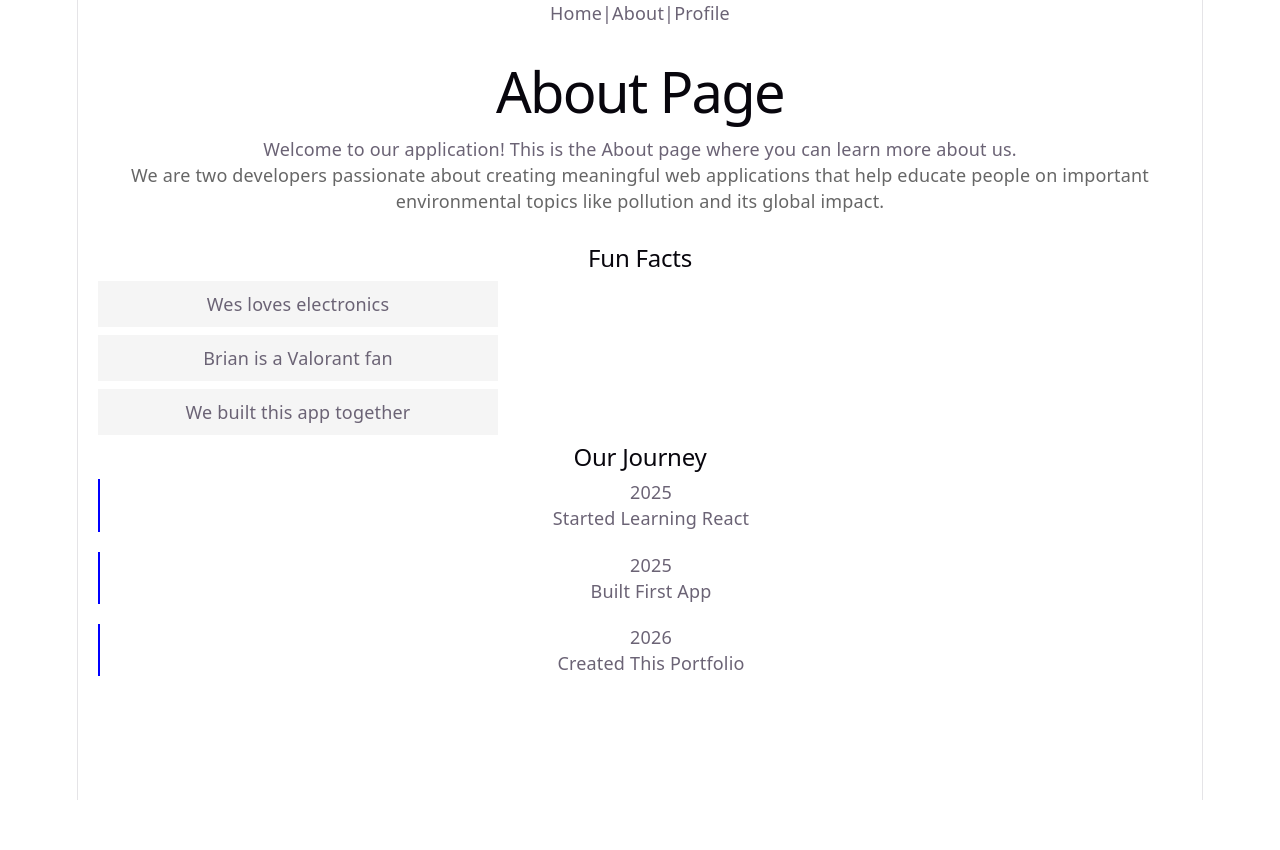
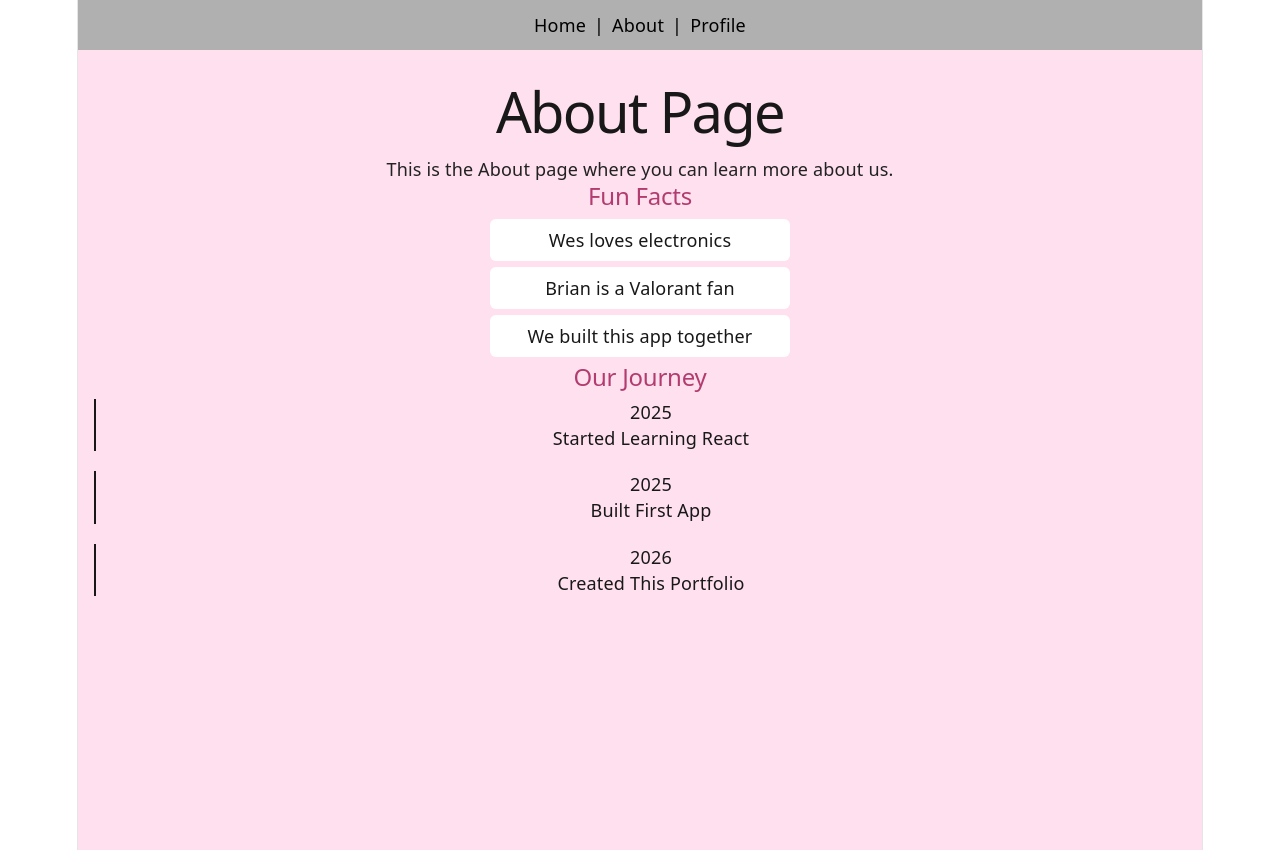
Before and after one commit to wessypoo/finalbrianwisely, a React (Vite) app in the folder finalbriandiddywisely/: page /about in a window 1280 px wide. Before the commit the page ends 800 px from the top, so only its background shows below. Built offline with nearby package versions, Linux system fonts and the light colour scheme.

Commit message:
colors and everything

```diff
--- a/finalbriandiddywisely/src/App.jsx
+++ b/finalbriandiddywisely/src/App.jsx
@@ -9,12 +9,12 @@ import CommentList from "./components/CommentList";
 function App() {
   return (
     <BrowserRouter>
-      <nav className="navbar">
-        <Link to="/" className="nav-link">Home</Link>
-        <span className="nav-separator">|</span>
-        <Link to="/about" className="nav-link">About</Link>
-        <span className="nav-separator">|</span>
-        <Link to="/profile" className="nav-link">Profile</Link>
+      <nav className="navbar" style={{ background: '#b0b0b0', padding: '12px 0', color: 'black' }}>
+        <Link to="/" className="nav-link" style={{ color: 'black', textDecoration: 'none', margin: '0 8px' }}>Home</Link>
+        <span className="nav-separator" style={{ color: 'black' }}>|</span>
+        <Link to="/about" className="nav-link" style={{ color: 'black', textDecoration: 'none', margin: '0 8px' }}>About</Link>
+        <span className="nav-separator" style={{ color: 'black' }}>|</span>
+        <Link to="/profile" className="nav-link" style={{ color: 'black', textDecoration: 'none', margin: '0 8px' }}>Profile</Link>
       </nav>
 
       <Routes>
--- a/finalbriandiddywisely/src/components/ProjectCard.jsx
+++ b/finalbriandiddywisely/src/components/ProjectCard.jsx
@@ -2,9 +2,9 @@ import React from 'react';
 
 const ProjectCard = ({ name, description }) => {
   return (
-    <div style={{ border: '1px solid black', padding: '15px', margin: '10px', width: '200px' }}>
-      <h2>{name}</h2>
-      <p>{description}</p>
+    <div style={{ border: '1px solid #ccc', borderRadius: '8px', padding: '16px', margin: '10px', width: '220px', background: 'white', color: '#222', textAlign: 'center' }}>
+      <h2 style={{ fontSize: '18px', margin: '8px 0', color: '#222' }}>{name}</h2>
+      <p style={{ color: '#222', fontSize: '14px', marginBottom: '10px' }}>{description}</p>
     </div>
   );
 };
--- a/finalbriandiddywisely/src/components/TimelineItem.jsx
+++ b/finalbriandiddywisely/src/components/TimelineItem.jsx
@@ -2,9 +2,9 @@ import React from 'react';
 
 const TimelineItem = ({ year, event }) => {
   return (
-    <div style={{ marginBottom: '20px', paddingLeft: '20px', borderLeft: '2px solid blue' }}>
-      <h3>{year}</h3>
-      <p>{event}</p>
+    <div style={{ marginBottom: '20px', paddingLeft: '20px', borderLeft: '2px solid #181818', color: '#181818' }}>
+      <h3 style={{ margin: 0 }}>{year}</h3>
+      <p style={{ margin: 0 }}>{event}</p>
     </div>
   );
 };
--- a/finalbriandiddywisely/src/components/UserProfile.jsx
+++ b/finalbriandiddywisely/src/components/UserProfile.jsx
@@ -1,36 +1,26 @@
 import React, { useState } from 'react';
 
 const UserProfile = ({ username, email, avatarUrl }) => {
-  const [liked, setLiked] = useState(false);
-  const [hearted, setHearted] = useState(false);
+  const [likeCount, setLikeCount] = useState(0);
+  const [downvoteCount, setDownvoteCount] = useState(0);
 
   return (
-    <div style={{ border: '1px solid #ccc', borderRadius: '8px', padding: '20px', margin: '10px', maxWidth: '300px', textAlign: 'center', boxShadow: '0 2px 4px rgba(0,0,0,0.1)' }}>
-      <img src={avatarUrl} alt={username} style={{ width: '100px', height: '100px', borderRadius: '50%', marginBottom: '15px', display: 'block', marginLeft: 'auto', marginRight: 'auto' }} />
-      <h2 style={{ fontSize: '20px', fontWeight: 'bold', margin: '10px 0' }}>{username}</h2>
-      <p style={{ color: '#666', marginBottom: '20px' }}>{email}</p>
-
-      <div style={{ display: 'flex', justifyContent: 'center', gap: '10px' }}>
+    <div style={{ border: '1px solid #ccc', borderRadius: '8px', padding: '16px', margin: '10px', maxWidth: '220px', textAlign: 'center', background: 'white' }}>
+      <img src={avatarUrl} alt={username} style={{ width: '80px', height: '80px', borderRadius: '50%', margin: '0 auto 10px', display: 'block' }} />
+      <h2 style={{ fontSize: '18px', margin: '8px 0', color: '#222' }}>{username}</h2>
+      <p style={{ color: '#222', fontSize: '14px', marginBottom: '14px' }}>{email}</p>
       <button
-          onClick={() => setLiked(!liked)}
-          style={{ padding: '8px 16px', backgroundColor: liked ? '#ff6b6b' : '#f0f0f0', color: liked ? 'white' : 'black', border: 'none', borderRadius: '5px', cursor: 'pointer', fontSize: '14px' }}
+        onClick={() => setLikeCount(likeCount + 1)}
+        style={{ margin: '0 6px', padding: '6px 12px', borderRadius: '4px', border: '1px solid #ddd', background: '#f5f5f5', cursor: 'pointer', color: '#222' }}
       >
-          👍 Like
+        👍 {likeCount}
       </button>
-
       <button
-          onClick={() => setHearted(!hearted)}
-          style={{ padding: '8px 16px', backgroundColor: hearted ? '#ff69b4' : '#f0f0f0', color: hearted ? 'white' : 'black', border: 'none', borderRadius: '5px', cursor: 'pointer', fontSize: '14px' }}
+        onClick={() => setDownvoteCount(downvoteCount + 1)}
+        style={{ margin: '0 6px', padding: '6px 12px', borderRadius: '4px', border: '1px solid #ddd', background: '#f5f5f5', cursor: 'pointer', color: '#222' }}
       >
-          ❤️ Heart
+        👎 {downvoteCount}
       </button>
-
-        <button
-          style={{ padding: '8px 16px', backgroundColor: '#f0f0f0', color: 'black', border: 'none', borderRadius: '5px', cursor: 'pointer', fontSize: '14px' }}
-        >
-          ✕ Close
-        </button>
-      </div>
     </div>
   );
 };
--- a/finalbriandiddywisely/src/pages/About.jsx
+++ b/finalbriandiddywisely/src/pages/About.jsx
@@ -3,41 +3,33 @@ import TimelineItem from '../components/TimelineItem';
 
 function About() {
   const [activeIndex, setActiveIndex] = useState(null);
-
   const facts = [
     "Wes loves electronics",
     "Brian is a Valorant fan",
     "We built this app together"
   ];
-
   return (
-    <div style={{ padding: '20px' }}>
-      <h1>About Page</h1>
-      <p>Welcome to our application! This is the About page where you can learn more about us.</p>
-      <p style={{ color: '#666', marginBottom: '30px' }}>We are two developers passionate about creating meaningful web applications that help educate people on important environmental topics like pollution and its global impact.</p>
-
-      <h2>Fun Facts</h2>
-      <div style={{ maxWidth: '400px' }}>
+    <div style={{ background: '#ffe0ef', minHeight: '100vh', padding: '16px', textAlign: 'center', color: '#181818' }}>
+      <h1 style={{ color: '#181818' }}>About Page</h1>
+      <p style={{ color: '#222' }}>This is the About page where you can learn more about us.</p>
+      <h2 style={{ color: '#b23c6f' }}>Fun Facts</h2>
+      <div style={{ maxWidth: '300px', margin: '0 auto' }}>
         {facts.map((fact, index) => (
           <div
             key={index}
             onClick={() => setActiveIndex(activeIndex === index ? null : index)}
-            style={{
-              padding: '10px',
-              margin: '8px 0',
-              backgroundColor: activeIndex === index ? '#e0e0e0' : '#f5f5f5',
-              cursor: 'pointer'
-            }}
+            className="card-hover"
+            style={{ padding: '8px', margin: '6px 0', backgroundColor: activeIndex === index ? '#f8b6d8' : 'white', cursor: 'pointer', borderRadius: '6px', transition: 'background 0.2s', color: '#181818' }}
           >
-            <p>{fact}</p>
+            <p style={{ margin: 0 }}>{fact}</p>
           </div>
         ))}
       </div>
-
-      <h2>Our Journey</h2>
+      <h2 style={{ color: '#b23c6f' }}>Our Journey</h2>
       <TimelineItem year="2025" event="Started Learning React" />
       <TimelineItem year="2025" event="Built First App" />
       <TimelineItem year="2026" event="Created This Portfolio" />
+      <style>{`.card-hover:hover { background: #f8b6d8 !important; }`}</style>
     </div>
   );
 }
--- a/finalbriandiddywisely/src/pages/Home.jsx
+++ b/finalbriandiddywisely/src/pages/Home.jsx
@@ -2,30 +2,24 @@ import HeroSection from "../components/HeroSection";
 
 function Home() {
   return (
-    <div>
+    <div style={{ background: '#2d2d2d', minHeight: '100vh' }}>
       <HeroSection
         title="Welcome to Our Site"
         subtitle="This is our portfolio project"
       />
-
-      <div style={{ textAlign: 'center', padding: '40px 20px' }}>
-        <h2 style={{ fontSize: '28px', marginBottom: '20px' }}>About Our Project</h2>
-        <p style={{ fontSize: '16px', color: '#666', marginBottom: '30px', maxWidth: '600px', margin: '0 auto 30px' }}>
-          We're working on creating an informational website to help educate people about pollution and its effects on our environment.
-        </p>
-
-        <div style={{ display: 'flex', justifyContent: 'center', marginBottom: '30px' }}>
+      <div style={{ textAlign: 'center', padding: '24px' }}>
+        <h2 style={{ color: 'white' }}>About Our Project</h2>
+        <p style={{ color: '#eee' }}>We are building a website to help educate people about pollution and its effects.</p>
+        <div className="card-hover" style={{ display: 'inline-block', borderRadius: '8px', background: 'white', padding: '16px', margin: '18px auto', transition: 'background 0.2s' }}>
           <img
             src="https://media.giphy.com/media/v1.Y2lkPWVjZjA1ZTQ3dm9yN3pwNmtsMzljbDZvY2cwd3pzNmhvb2pvZDI2YzB0bjNmazEzeCZlcD12MV9naWZzX3JlbGF0ZWQmY3Q9Zw/CP6IT36umk7Zu/giphy.gif"
             alt="seal"
-            style={{ width: '300px', height: 'auto', borderRadius: '10px' }}
+            style={{ width: '180px', height: 'auto', borderRadius: '8px', display: 'block', margin: '0 auto' }}
           />
         </div>
-
-        <p style={{ fontSize: '14px', color: '#888', maxWidth: '600px', margin: '0 auto' }}>
-          This project combines education with web development to create something meaningful.
-        </p>
+        <p style={{ color: '#eee' }}>This project is for our class.</p>
       </div>
+      <style>{`.card-hover:hover { background: #2d2d2d; color: white; }`}</style>
     </div>
   );
 }
--- a/finalbriandiddywisely/src/pages/Profile.jsx
+++ b/finalbriandiddywisely/src/pages/Profile.jsx
@@ -3,28 +3,32 @@ import ProjectCard from "../components/ProjectCard";
 
 function Profile() {
   return (
-    <div style={{ padding: '20px', textAlign: 'center' }}>
-      <h1>Profile Page</h1>
-      <p>Meet Wes and Brian</p>
-
-      <div style={{ display: 'flex', flexWrap: 'wrap', justifyContent: 'center', alignItems: 'center', marginBottom: '30px', gap: '20px', width: '100%' }}>
+    <div style={{ background: '#fff9d6', minHeight: '100vh', padding: '16px', textAlign: 'center', color: '#1a1a1a' }}>
+      <h1 style={{ color: '#222' }}>Profile Page</h1>
+      <p style={{ color: '#333' }}>Meet Wes and Brian</p>
+      <div style={{ display: 'flex', justifyContent: 'center', gap: '12px', margin: '20px 0' }}>
+        <div className="card-hover" style={{ borderRadius: '8px', transition: 'background 0.2s' }}>
           <UserProfile
             username="Wes"
             email="Unskilled coder, interested in electronics"
             avatarUrl="https://media.giphy.com/media/v1.Y2lkPTc5MGI3NjExMnUxazczYXppemllMmV0Y2JncjY3MW1vNDJ4MnU2NHU5MTFlaTFkOCZlcD12MV9naWZzX3NlYXJjaCZjdD1n/mpAJq0BoNZbig/giphy.gif"
           />
-
+        </div>
+        <div className="card-hover" style={{ borderRadius: '8px', transition: 'background 0.2s' }}>
           <UserProfile
             username="Brian"
             email="Addicted to Tung Tung Tung Sahur and Valorant"
             avatarUrl="https://media.giphy.com/media/v1.Y2lkPTc5MGI3NjExMnUxazczYXppemllMmV0Y2JncjY3MW1vNDJ4MnU2NHU5MTFlaTFkOCZlcD12MV9naWZzX3NlYXJjaCZjdD1n/mpAJq0BoNZbig/giphy.gif"
           />
         </div>
-
-      <h2>Projects</h2>
-      <div style={{ display: 'flex', flexWrap: 'wrap', justifyContent: 'center' }}>
+      </div>
+      <h2 style={{ color: '#2d5c88' }}>Projects</h2>
+      <div style={{ display: 'flex', justifyContent: 'center', gap: '12px' }}>
+        <div className="card-hover" style={{ borderRadius: '8px', transition: 'background 0.2s' }}>
           <ProjectCard name="Pollution Information Website" description="An informational website to educate people about pollution, its impacts, and how to reduce it" />
         </div>
+      </div>
+      <style>{`.card-hover:hover { background: #fff9d6; }`}</style>
     </div>
   );
 }
```
Lines whose indentation alone changed are shown as unchanged.
